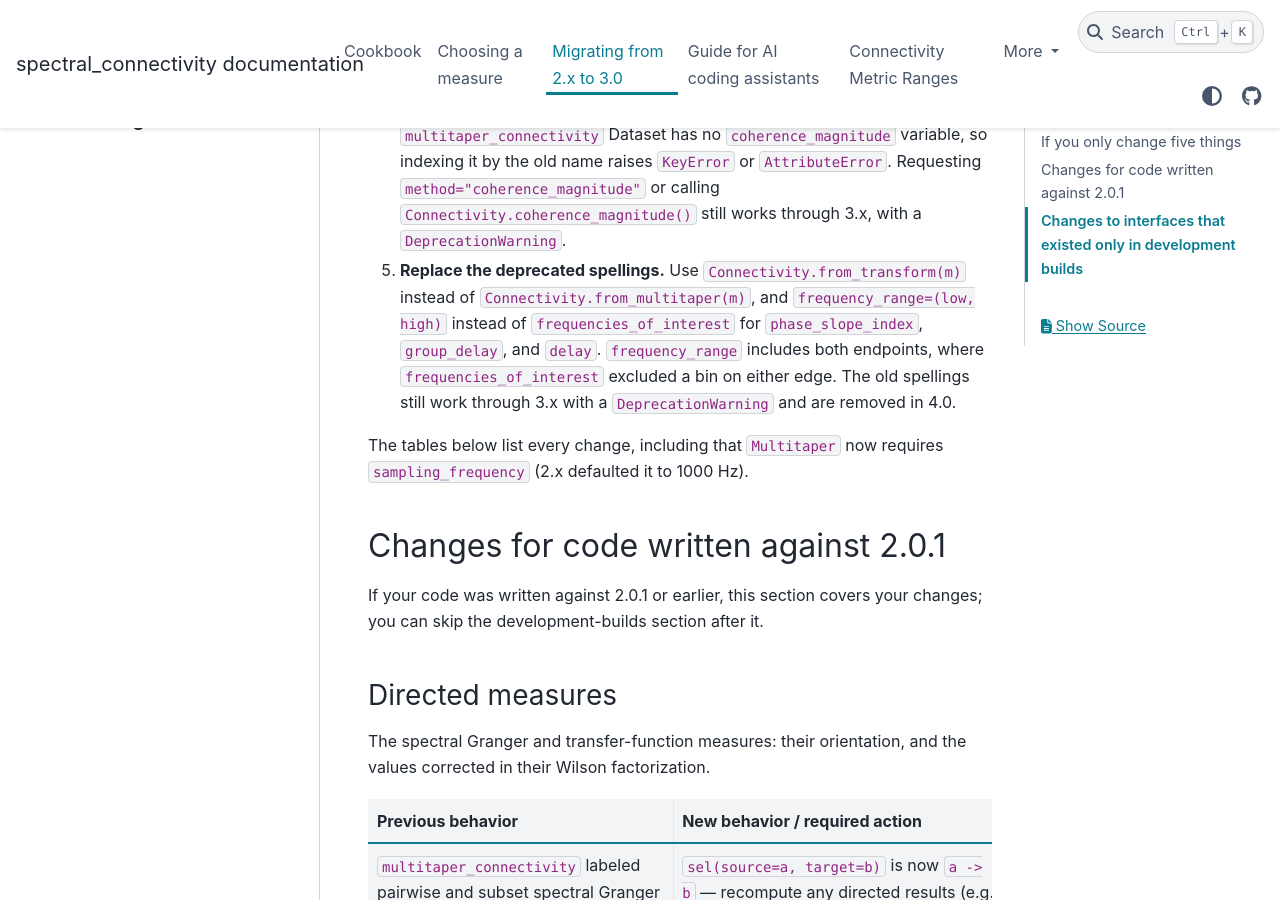
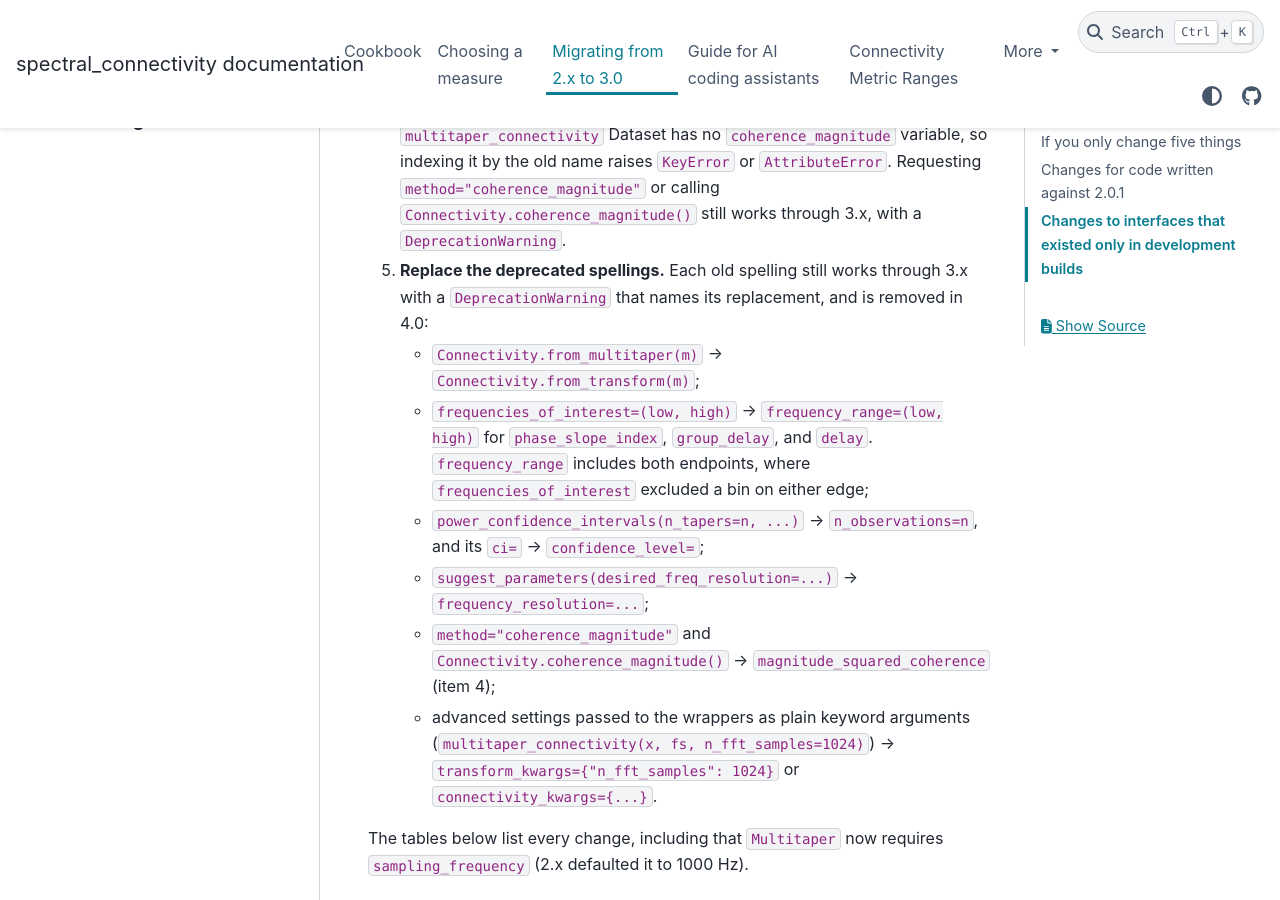
Before and after one commit to Eden-Kramer-Lab/spectral_connectivity, a Sphinx documentation site: the page built from docs/migration.md, in a window 1280 px wide and 900 px high, scrolled down 1786 px. Built offline with Sphinx 7.4.7 and the PyData theme 0.15.4, drawn with Linux system fonts in a browser that asks for light colours; pages that are not in the unit, such as notebooks, are missing from menus; the version number could not be read and is left out.

Commit message:
List every deprecated 2.x spelling in migration item 5
Item 5 named only from_transform and frequency_range. It now lists each
spelling that still works with a DeprecationWarning, checked by calling it:
from_multitaper, frequencies_of_interest, power_confidence_intervals'
n_tapers= and ci=, suggest_parameters' desired_freq_resolution=,
coherence_magnitude (pointing at item 4), and advanced wrapper settings as
plain keyword arguments, each with its replacement.

Co-Authored-By: Claude Opus 5.5 <noreply@anthropic.com>

```diff
--- a/docs/migration.md
+++ b/docs/migration.md
@@ -67,13 +67,23 @@ for 2.x has to change.
    `AttributeError`. Requesting `method="coherence_magnitude"` or calling
    `Connectivity.coherence_magnitude()` still works through 3.x, with a
    `DeprecationWarning`.
-5. **Replace the deprecated spellings.** Use `Connectivity.from_transform(m)`
-   instead of `Connectivity.from_multitaper(m)`, and
-   `frequency_range=(low, high)` instead of `frequencies_of_interest` for
-   `phase_slope_index`, `group_delay`, and `delay`. `frequency_range` includes
-   both endpoints, where `frequencies_of_interest` excluded a bin on either
-   edge. The old spellings still work through 3.x with a `DeprecationWarning`
-   and are removed in 4.0.
+5. **Replace the deprecated spellings.** Each old spelling still works through
+   3.x with a `DeprecationWarning` that names its replacement, and is removed
+   in 4.0:
+   - `Connectivity.from_multitaper(m)` → `Connectivity.from_transform(m)`;
+   - `frequencies_of_interest=(low, high)` → `frequency_range=(low, high)` for
+     `phase_slope_index`, `group_delay`, and `delay`. `frequency_range`
+     includes both endpoints, where `frequencies_of_interest` excluded a bin on
+     either edge;
+   - `power_confidence_intervals(n_tapers=n, ...)` → `n_observations=n`, and
+     its `ci=` → `confidence_level=`;
+   - `suggest_parameters(desired_freq_resolution=...)` →
+     `frequency_resolution=...`;
+   - `method="coherence_magnitude"` and `Connectivity.coherence_magnitude()` →
+     `magnitude_squared_coherence` (item 4);
+   - advanced settings passed to the wrappers as plain keyword arguments
+     (`multitaper_connectivity(x, fs, n_fft_samples=1024)`) →
+     `transform_kwargs={"n_fft_samples": 1024}` or `connectivity_kwargs={...}`.
 
 The tables below list every change, including that `Multitaper` now requires
 `sampling_frequency` (2.x defaulted it to 1000 Hz).
```
